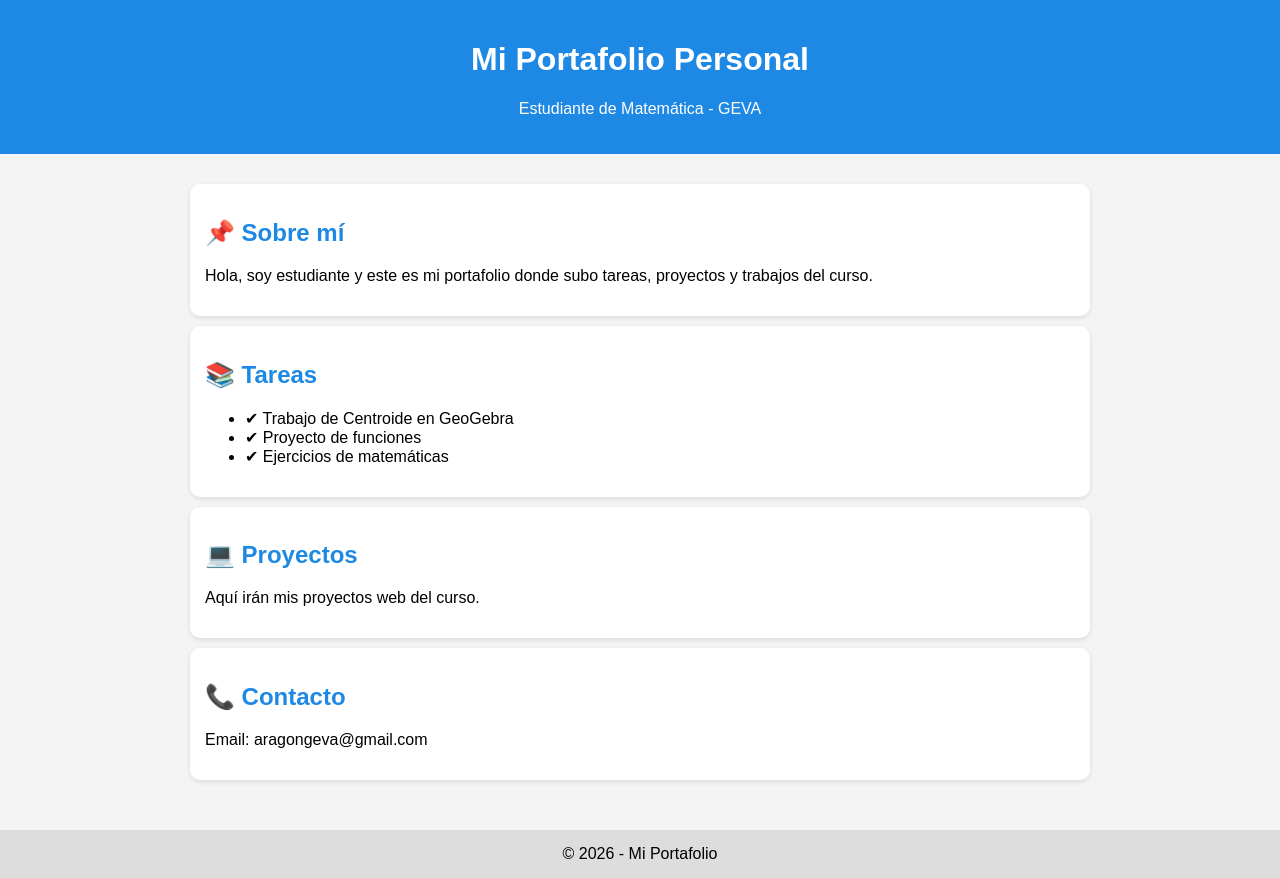
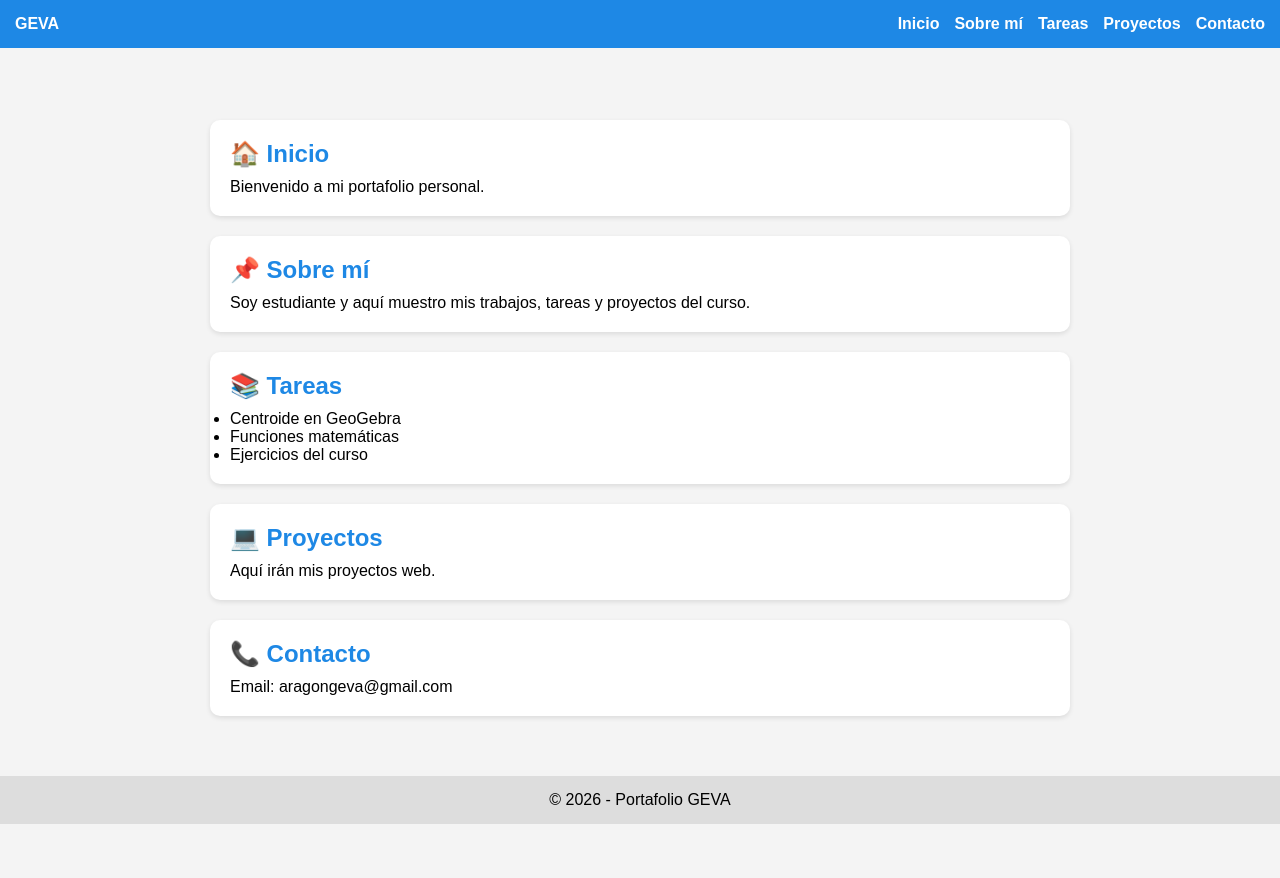
Before and after one commit to aragongeva-ops/matematica-I, a plain HTML site: page index.html in a window 1280 px wide. After the commit the page ends 824 px from the top, so only its background shows below. Drawn offline with Linux system fonts and the light colour scheme.

Commit message:
menu profesional

```diff
--- a/index.html
+++ b/index.html
@@ -2,85 +2,135 @@
 <html lang="es">
 <head>
   <meta charset="UTF-8">
-  <title>Mi Portafolio - GEVA</title>
+  <title>Portafolio - GEVA</title>
+
   <style>
+    * {
+      margin: 0;
+      padding: 0;
+      box-sizing: border-box;
+      font-family: Arial, sans-serif;
+    }
+
     body {
-      font-family: Arial, sans-serif;
-      margin: 0;
       background: #f4f4f4;
     }
 
-    header {
+    /* MENÚ */
+    nav {
       background: #1e88e5;
+      padding: 15px;
+      position: fixed;
+      width: 100%;
+      top: 0;
+      left: 0;
+      display: flex;
+      justify-content: space-between;
+      align-items: center;
       color: white;
-      padding: 20px;
-      text-align: center;
     }
 
+    nav .logo {
+      font-weight: bold;
+    }
+
+    nav ul {
+      list-style: none;
+      display: flex;
+      gap: 15px;
+    }
+
+    nav ul li {
+      display: inline;
+    }
+
+    nav ul li a {
+      color: white;
+      text-decoration: none;
+      font-weight: bold;
+    }
+
+    nav ul li a:hover {
+      text-decoration: underline;
+    }
+
+    /* CONTENIDO */
     .container {
       max-width: 900px;
-      margin: auto;
+      margin: 100px auto 20px auto;
       padding: 20px;
     }
 
-    .card {
+    section {
       background: white;
-      padding: 15px;
-      margin: 10px 0;
+      padding: 20px;
+      margin-bottom: 20px;
       border-radius: 10px;
       box-shadow: 0 2px 5px rgba(0,0,0,0.1);
     }
 
     h2 {
       color: #1e88e5;
+      margin-bottom: 10px;
     }
 
     footer {
       text-align: center;
       padding: 15px;
       background: #ddd;
-      margin-top: 20px;
     }
   </style>
 </head>
 
 <body>
 
-<header>
-  <h1>Mi Portafolio Personal</h1>
-  <p>Estudiante de Matemática - GEVA</p>
-</header>
+<!-- MENÚ -->
+<nav>
+  <div class="logo">GEVA</div>
+  <ul>
+    <li><a href="#inicio">Inicio</a></li>
+    <li><a href="#sobre">Sobre mí</a></li>
+    <li><a href="#tareas">Tareas</a></li>
+    <li><a href="#proyectos">Proyectos</a></li>
+    <li><a href="#contacto">Contacto</a></li>
+  </ul>
+</nav>
 
 <div class="container">
 
-  <div class="card">
+  <section id="inicio">
+    <h2>🏠 Inicio</h2>
+    <p>Bienvenido a mi portafolio personal.</p>
+  </section>
+
+  <section id="sobre">
     <h2>📌 Sobre mí</h2>
-    <p>Hola, soy estudiante y este es mi portafolio donde subo tareas, proyectos y trabajos del curso.</p>
-  </div>
+    <p>Soy estudiante y aquí muestro mis trabajos, tareas y proyectos del curso.</p>
+  </section>
 
-  <div class="card">
+  <section id="tareas">
     <h2>📚 Tareas</h2>
     <ul>
-      <li>✔ Trabajo de Centroide en GeoGebra</li>
-      <li>✔ Proyecto de funciones</li>
-      <li>✔ Ejercicios de matemáticas</li>
+      <li>Centroide en GeoGebra</li>
+      <li>Funciones matemáticas</li>
+      <li>Ejercicios del curso</li>
     </ul>
-  </div>
+  </section>
 
-  <div class="card">
+  <section id="proyectos">
     <h2>💻 Proyectos</h2>
-    <p>Aquí irán mis proyectos web del curso.</p>
-  </div>
+    <p>Aquí irán mis proyectos web.</p>
+  </section>
 
-  <div class="card">
+  <section id="contacto">
     <h2>📞 Contacto</h2>
     <p>Email: aragongeva@gmail.com</p>
-  </div>
+  </section>
 
 </div>
 
 <footer>
-  © 2026 - Mi Portafolio
+  © 2026 - Portafolio GEVA
 </footer>
 
 </body>
```
